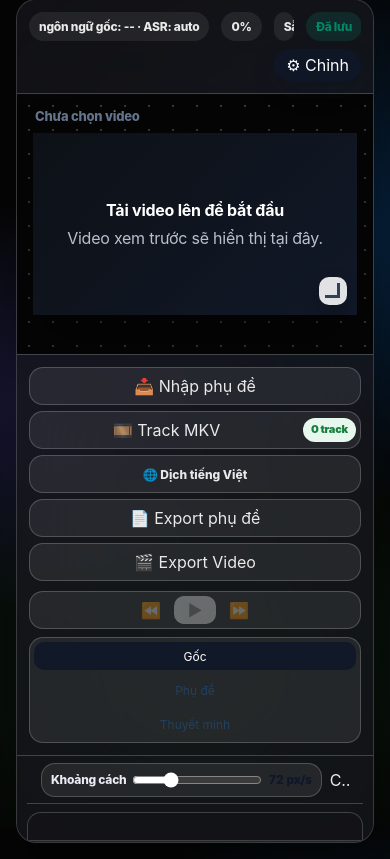
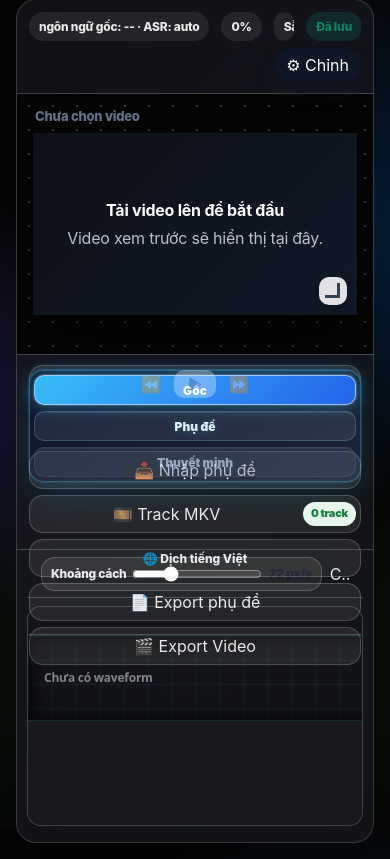
Before and after one commit to cmdgits/Auto-Translate-Video, a FastAPI app: page / in a window 390 px wide. Shown: the part 17-876 px from the top of the page. Run offline with FastAPI, Linux system fonts and the light colour scheme; data that the repository does not hold is empty; some web fonts are replaced.

Commit message:
fix style

```diff
--- a/app/web/static/styles.css
+++ b/app/web/static/styles.css
@@ -530,7 +530,7 @@
 
 .editor-main {
   display: grid;
-  grid-template-rows: auto minmax(260px, 1fr) 48px 292px;
+  grid-template-rows: auto minmax(260px, 1fr) auto 292px;
   min-width: 0;
   height: calc(100vh - 32px);
   border-radius: var(--radius);
@@ -1043,9 +1043,13 @@
   position: relative;
   z-index: 8;
   display: grid;
-  grid-template-columns: minmax(0, 1fr) auto auto;
+  grid-template-columns: minmax(0, 1fr) auto minmax(0, 1fr);
+  grid-template-areas:
+    ". playback preview"
+    "artifacts artifacts artifacts";
   align-items: center;
-  gap: 12px;
+  gap: 8px 12px;
+  min-height: 48px;
   padding: 8px 18px;
   background: var(--panel);
   border-top: 1px solid var(--line);
@@ -1066,6 +1070,8 @@
 }
 
 .artifact-bar {
+  grid-area: artifacts;
+  flex-wrap: wrap;
   min-width: 0;
   overflow: visible;
   padding-bottom: 2px;
@@ -1073,8 +1079,11 @@
 
 @media (max-width: 1180px) {
   .transport-bar {
-    grid-template-columns: 1fr;
-    align-items: stretch;
+    grid-template-columns: minmax(0, 1fr) auto minmax(0, 1fr);
+    grid-template-areas:
+      ". playback preview"
+      "artifacts artifacts artifacts";
+    align-items: center;
   }
 
   .artifact-bar,
@@ -1088,7 +1097,8 @@
   }
 
   .preview-switches {
-    justify-content: flex-start;
+    justify-content: flex-end;
+    justify-self: end;
   }
 }
 
@@ -1119,10 +1129,11 @@
 }
 
 .preview-switches {
-  overflow: hidden;
+  overflow: visible;
 }
 
 .video-playback-controls {
+  grid-area: playback;
   justify-self: center;
   gap: 6px;
   padding-inline: 6px;
@@ -1256,23 +1267,42 @@
 }
 
 .preview-switches {
+  grid-area: preview;
+  justify-self: end;
   justify-content: flex-end;
+  min-width: max-content;
+  border-color: rgba(56, 189, 248, 0.38);
+  background: linear-gradient(135deg, rgba(15, 23, 42, 0.96), rgba(30, 41, 59, 0.88));
+  box-shadow: 0 0 0 1px rgba(125, 211, 252, 0.14), 0 12px 30px rgba(14, 165, 233, 0.16);
 }
 
 .preview-switches .ghost-button {
-  min-height: 28px;
-  padding: 0 12px;
-  border: 0;
+  flex: 0 0 auto;
+  min-height: 30px;
+  padding: 0 14px;
+  border: 1px solid rgba(125, 211, 252, 0.24);
   border-radius: 10px;
-  background: transparent;
-  color: #24415f;
+  background: rgba(148, 163, 184, 0.14);
+  color: #e0f2fe;
   font-size: 12px;
+  font-weight: 900;
+  text-shadow: 0 1px 8px rgba(56, 189, 248, 0.32);
+  box-shadow: inset 0 1px 0 rgba(255, 255, 255, 0.08);
 }
 
 .preview-switches .ghost-button.active {
-  background: #111827;
+  background: linear-gradient(135deg, #38bdf8, #2563eb);
   color: #fff;
-  border: 0;
+  border-color: rgba(191, 219, 254, 0.75);
+  box-shadow: 0 0 0 1px rgba(255, 255, 255, 0.12), 0 0 18px rgba(56, 189, 248, 0.55);
+}
+
+.preview-switches .ghost-button:disabled {
+  opacity: 0.72;
+  color: #cbd5e1;
+  background: rgba(71, 85, 105, 0.42);
+  border-color: rgba(148, 163, 184, 0.22);
+  cursor: not-allowed;
 }
 
 .timeline-shell {
@@ -1913,6 +1943,10 @@
   }
 
   .transport-bar {
+    grid-template-areas:
+      "playback"
+      "preview"
+      "artifacts";
     gap: 8px;
   }
 
--- a/app/web/templates/editor.html
+++ b/app/web/templates/editor.html
@@ -4,7 +4,7 @@
     <meta charset="utf-8" />
     <meta name="viewport" content="width=device-width, initial-scale=1.0" />
     <title>{{ app_name }}</title>
-    <link rel="stylesheet" href="/static/styles.css?v=fix-js-upload-api-20260508" />
+    <link rel="stylesheet" href="/static/styles.css?v=fix-toolbar-order-20260508" />
   </head>
   <body>
     <div class="capcut-shell" id="appShell">
@@ -414,6 +414,6 @@
     </div>
 
     <div class="toast hidden" id="toast"></div>
-    <script src="/static/app.js?v=fix-js-upload-api-20260508" defer></script>
+    <script src="/static/app.js?v=fix-toolbar-order-20260508" defer></script>
   </body>
 </html>
```
